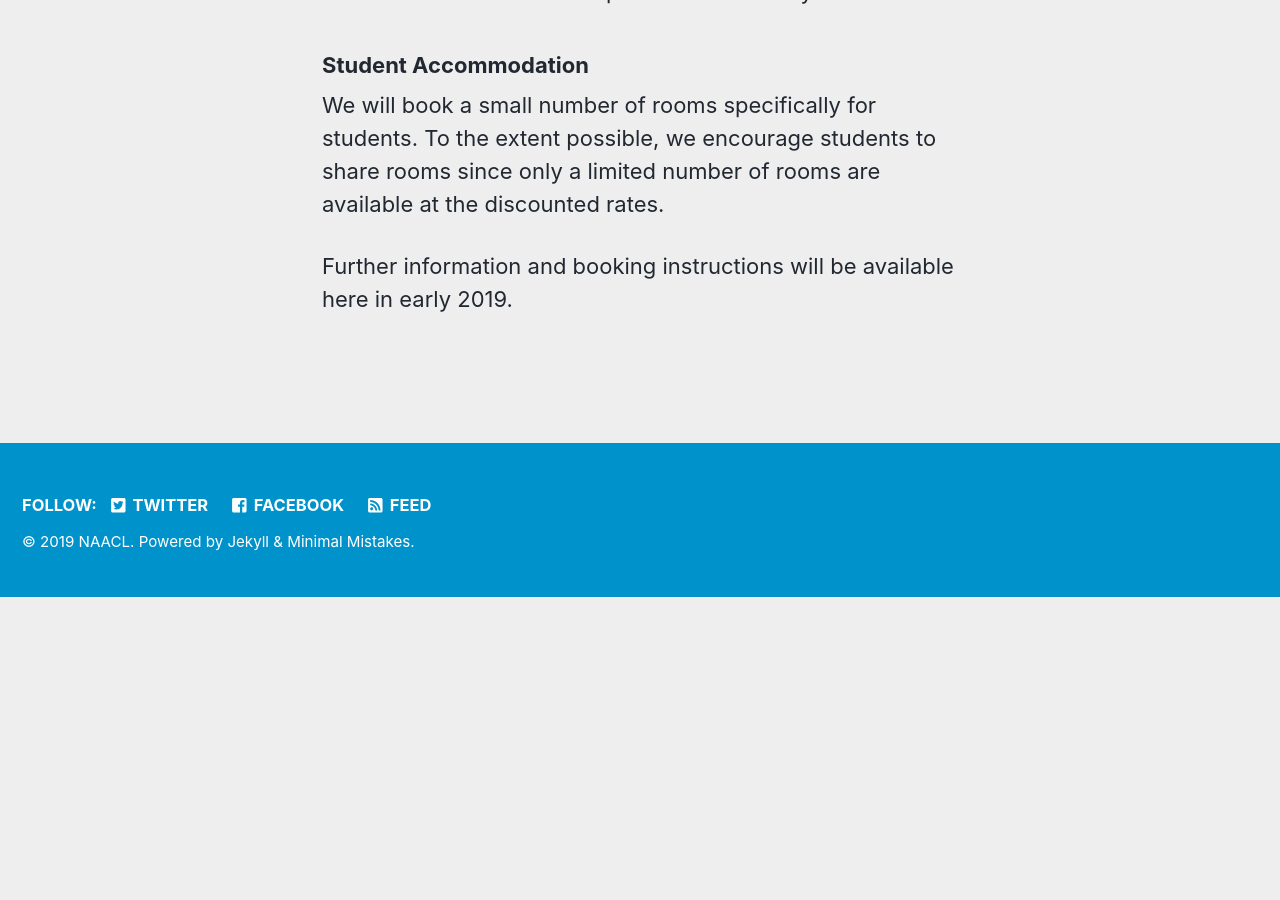
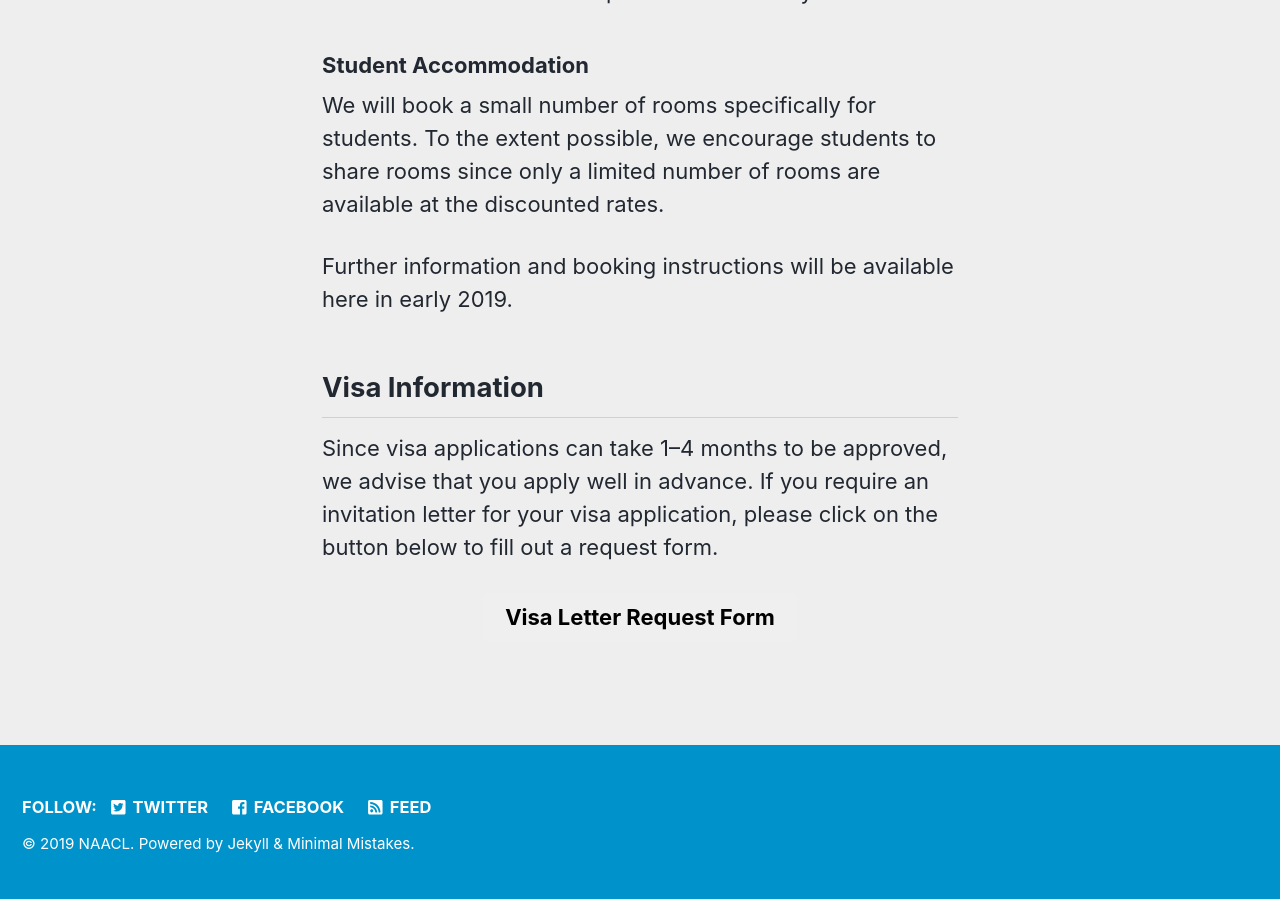
Before and after one commit to naacl-org/naacl-2021-website, a Jekyll site: the page built from _pages/participants.md, in a window 1280 px wide and 900 px high, scrolled down 2436 px. Built offline with Jekyll 4.4.1, drawn with Linux system fonts in a browser that asks for light colours; nearby versions of some CDN libraries; before the commit the page ends 3034 px from its top, so only the background shows below that.

Commit message:
Add visa letter request form.

```diff
--- a/_pages/participants.md
+++ b/_pages/participants.md
@@ -41,3 +41,11 @@ The reservation link will be posted here in early 2019.
 We will book a small number of rooms specifically for students. To the extent possible, we encourage students to share rooms since only a limited number of rooms are available at the discounted rates.
 
 Further information and booking instructions will be available here in early 2019.
+
+## Visa Information
+
+Since visa applications can take 1–4 months to be approved, we advise that you apply well in advance. If you require an invitation letter for your visa application, please click on the button below to fill out a request form.
+
+<div class="text-center">
+<a href="https://forms.office.com/Pages/ResponsePage.aspx?id=t-mmC7Ngrk-S835t3Z6bZaQKPumvKxxDqgDQK1a8-MVUOFA4UTZLTFNTWDdDMENQWENDUzY4Q0hWWS4u" target="_blank"><button class="btn btn--large">Visa Letter Request Form</button></a>
+</div>
```
Also changed, not shown: _pages/archive.md (+3 -0 lines), _pages/home.md (+4 -4 lines).
